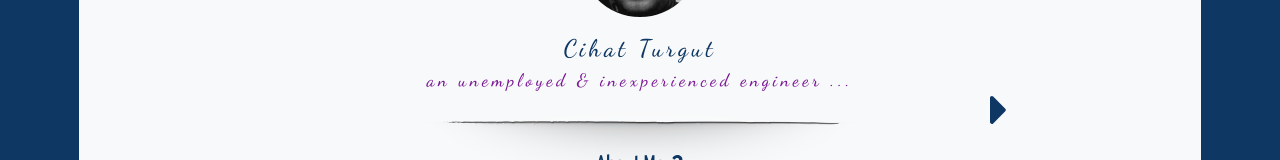
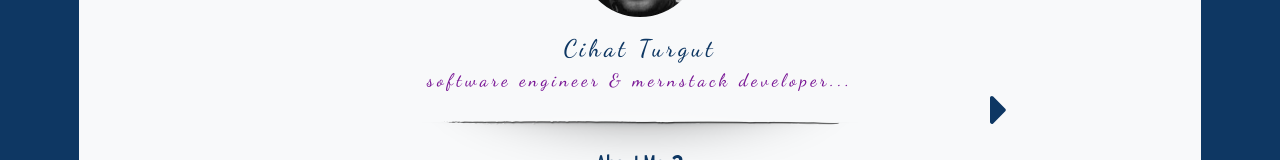
Before and after one commit to doom-white/cihatturgut, a React (Create React App) app: page / in a window 1280 px wide. Shown: the part 291-451 px from the top of the page. Built offline with nearby package versions, Linux system fonts and the light colour scheme; a web font is replaced by a local one.

Commit message:
correction profile & home pages

```diff
--- a/src/assets/data/db.json
+++ b/src/assets/data/db.json
@@ -3,7 +3,7 @@
     {
       "id": "1",
       "company-name": "Elif Ambalaj San. ve Tic. A.Ş.",
-      "Profession": "IT Maneger - Full time",
+      "Profession": "IT Manager - Full time",
       "Between-years": "11.2017 - 03.2022",
       "total": "4 years 5 months",
       "company-sector": "Corrugated Cardboard",
--- a/src/components/Profile.js
+++ b/src/components/Profile.js
@@ -18,7 +18,7 @@ const Profile = ({ theme }) => {
       />
       <h2>Cihat Turgut</h2>
       <h4 style={theme === "dark" ? { color: "crimson" } : null}>
-        an unemployed & inexperienced engineer ...
+        software engineer & mernstack developer...
       </h4>
       <img src={divider} alt="divider" />
     </div>
```
